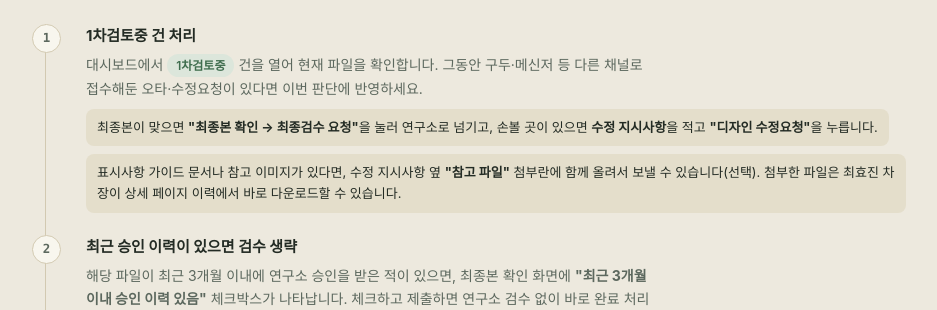
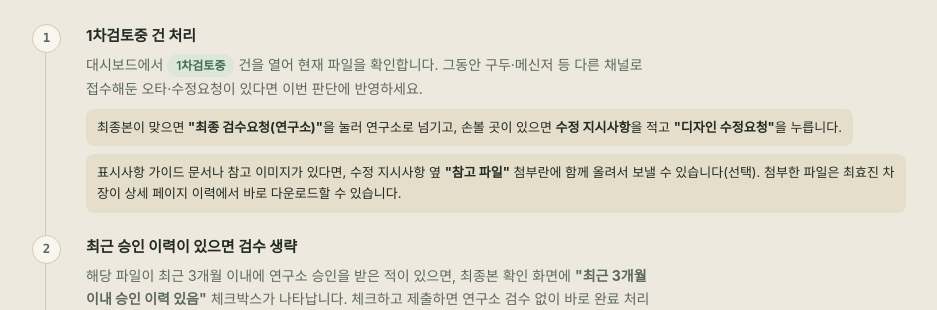
Before and after one commit to nousbo-team/-, a Django app: page /guide/ in a window 1280 px wide. Shown: the part 2598-2908 px from the top of the page, without its empty margins (296-1233 px from the left). Run offline with Django 5.2, Linux system fonts and the light colour scheme; some web fonts are replaced.

Commit message:
Rename "최종본 확인 → 최종검수 요청" button to "최종 검수요청(연구소)"
Co-Authored-By: Claude Sonnet 5 <noreply@anthropic.com>

```diff
--- a/app/templates/guide.html
+++ b/app/templates/guide.html
@@ -453,7 +453,7 @@
         <li>
           <h3>1차검토중 건 처리</h3>
           <p>대시보드에서 <span class="pill pill-review1">1차검토중</span> 건을 열어 현재 파일을 확인합니다. 그동안 구두·메신저 등 다른 채널로 접수해둔 오타·수정요청이 있다면 이번 판단에 반영하세요.</p>
-          <div class="note">최종본이 맞으면 <strong>"최종본 확인 → 최종검수 요청"</strong>을 눌러 연구소로 넘기고, 손볼 곳이 있으면 <strong>수정 지시사항</strong>을 적고 <strong>"디자인 수정요청"</strong>을 누릅니다.</div>
+          <div class="note">최종본이 맞으면 <strong>"최종 검수요청(연구소)"</strong>을 눌러 연구소로 넘기고, 손볼 곳이 있으면 <strong>수정 지시사항</strong>을 적고 <strong>"디자인 수정요청"</strong>을 누릅니다.</div>
           <div class="note">표시사항 가이드 문서나 참고 이미지가 있다면, 수정 지시사항 옆 <strong>"참고 파일"</strong> 첨부란에 함께 올려서 보낼 수 있습니다(선택). 첨부한 파일은 최효진 차장이 상세 페이지 이력에서 바로 다운로드할 수 있습니다.</div>
         </li>
         <li>
--- a/app/templates/workflow/request_detail.html
+++ b/app/templates/workflow/request_detail.html
@@ -61,7 +61,7 @@
             <input type="checkbox" name="use_exception"> 최근 3개월 이내 승인 이력 있음 — 최종검수 생략하고 바로 완료 처리
           </label>
           {% endif %}
-          <button class="btn btn-primary" type="submit" name="action" value="review_confirm">최종본 확인 → 최종검수 요청</button>
+          <button class="btn btn-primary" type="submit" name="action" value="review_confirm">최종 검수요청(연구소)</button>
         </div>
       </form>
       {% endif %}
```
